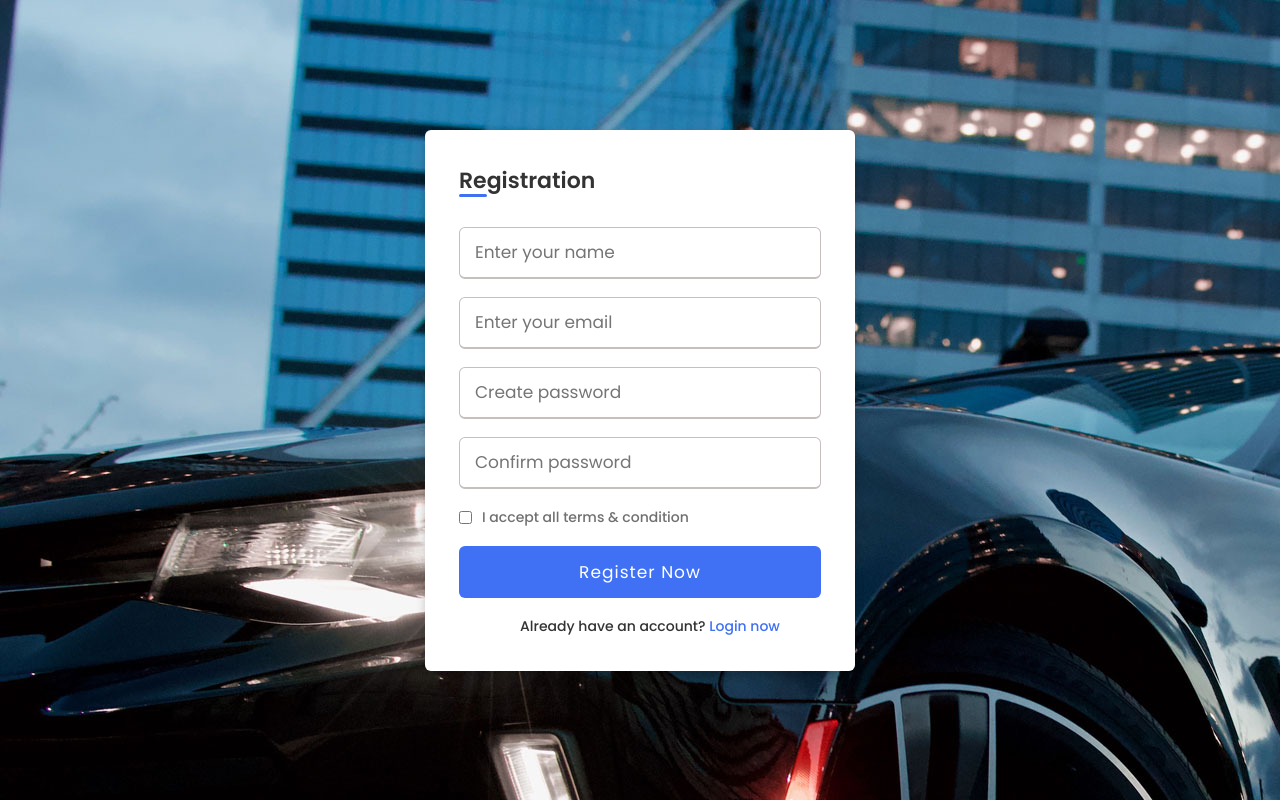
After one commit to llenny18/carrental, a PHP site: page /client/register.php in a window 1280 px wide. The commit adds this page. Run offline with PHP 8.4, Linux system fonts and the light colour scheme.

Commit message:
login and regitse rdesign

```diff
--- /dev/null
+++ b/client/css/reg.css
@@ -0,0 +1,96 @@
+@import url('https://fonts.googleapis.com/css?family=Poppins:400,500,600,700&display=swap');
+*{
+  margin: 0;
+  padding: 0;
+  box-sizing: border-box;
+  font-family: 'Poppins', sans-serif;
+}
+body{
+  min-height: 100vh;
+  display: flex;
+  align-items: center;
+  justify-content: center;
+  background-image: url("../images/bg_2.jpg");
+}
+
+.wrapper{
+  position: relative;
+  max-width: 430px;
+  width: 100%;
+  background: #fff;
+  padding: 34px;
+  border-radius: 6px;
+  box-shadow: 0 5px 10px rgba(0,0,0,0.2);
+}
+.wrapper h2{
+  position: relative;
+  font-size: 22px;
+  font-weight: 600;
+  color: #333;
+}
+.wrapper h2::before{
+  content: '';
+  position: absolute;
+  left: 0;
+  bottom: 0;
+  height: 3px;
+  width: 28px;
+  border-radius: 12px;
+  background: #4070f4;
+}
+.wrapper form{
+  margin-top: 30px;
+}
+.wrapper form .input-box{
+  height: 52px;
+  margin: 18px 0;
+}
+form .input-box input{
+  height: 100%;
+  width: 100%;
+  outline: none;
+  padding: 0 15px;
+  font-size: 17px;
+  font-weight: 400;
+  color: #333;
+  border: 1.5px solid #C7BEBE;
+  border-bottom-width: 2.5px;
+  border-radius: 6px;
+  transition: all 0.3s ease;
+}
+.input-box input:focus,
+.input-box input:valid{
+  border-color: #4070f4;
+}
+form .policy{
+  display: flex;
+  align-items: center;
+}
+form h3{
+  color: #707070;
+  font-size: 14px;
+  font-weight: 500;
+  margin-left: 10px;
+}
+.input-box.button input{
+  color: #fff;
+  letter-spacing: 1px;
+  border: none;
+  background: #4070f4;
+  cursor: pointer;
+}
+.input-box.button input:hover{
+  background: #0e4bf1;
+}
+form .text h3{
+ color: #333;
+ width: 100%;
+ text-align: center;
+}
+form .text h3 a{
+  color: #4070f4;
+  text-decoration: none;
+}
+form .text h3 a:hover{
+  text-decoration: underline;
+}
--- /dev/null
+++ b/client/register.php
@@ -0,0 +1,37 @@
+<html lang="en" dir="ltr">
+  <head>
+    <meta charset="UTF-8">
+    <meta name="viewport" content="width=device-width, initial-scale=1.0">
+    <title> Registration or Sign Up form in HTML CSS | CodingLab </title>
+    <link rel="stylesheet" href="css/reg.css">
+   </head>
+<body>
+  <div class="wrapper">
+    <h2>Registration</h2>
+    <form action="#">
+      <div class="input-box">
+        <input type="text" placeholder="Enter your name" required>
+      </div>
+      <div class="input-box">
+        <input type="text" placeholder="Enter your email" required>
+      </div>
+      <div class="input-box">
+        <input type="password" placeholder="Create password" required>
+      </div>
+      <div class="input-box">
+        <input type="password" placeholder="Confirm password" required>
+      </div>
+      <div class="policy">
+        <input type="checkbox">
+        <h3>I accept all terms & condition</h3>
+      </div>
+      <div class="input-box button">
+        <input type="Submit" value="Register Now">
+      </div>
+      <div class="text">
+        <h3>Already have an account? <a href="#">Login now</a></h3>
+      </div>
+    </form>
+  </div>
+</body>
+</html>
```
Also changed, not shown: client/css/login.css (+50 -5 lines), client/login.php (+12 -25 lines).
